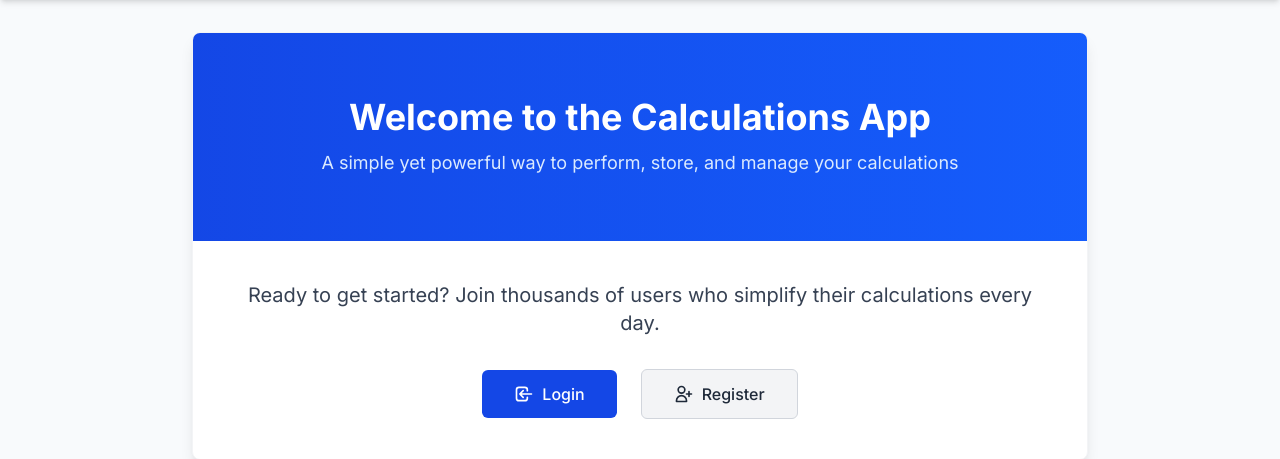
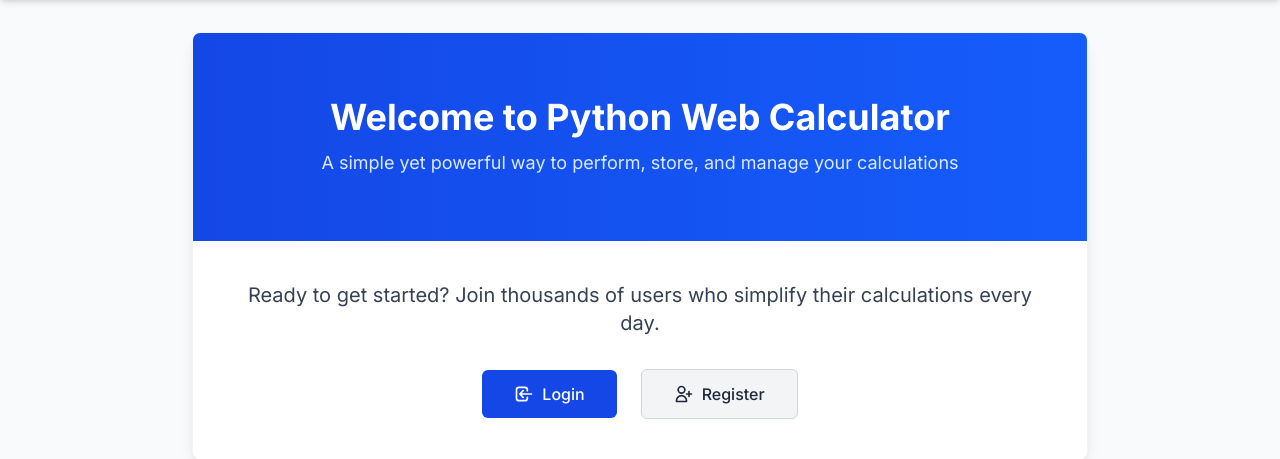
Before and after one commit to lcphutchinson/is601_final, a FastAPI app: page / in a window 1280 px wide. Shown: the part 96-555 px from the top of the page. Run offline with FastAPI, Linux system fonts and the light colour scheme; some web fonts are replaced.

Commit message:
fix: landing text edit

```diff
--- a/templates/index.html
+++ b/templates/index.html
@@ -8,7 +8,7 @@
     <div class="bg-gradient-to-r from-blue-700 to-blue-600 px-6 py-12 sm:px-10 sm:py-16">
       <div class="text-center">
         <h1 class="text-3xl sm:text-4xl font-bold text-white mb-3">
-          Welcome to the Calculations App
+          Welcome to Python Web Calculator
         </h1>
         <p class="text-blue-100 text-lg max-w-2xl mx-auto">
           A simple yet powerful way to perform, store, and manage your calculations
```
